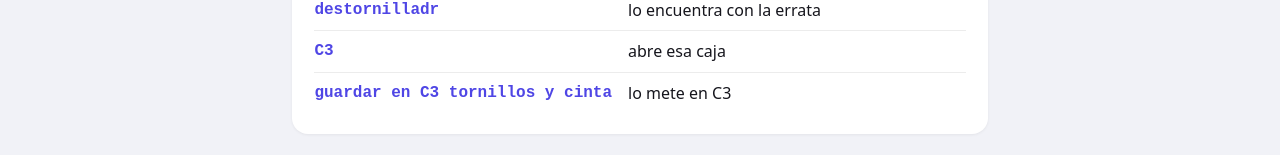
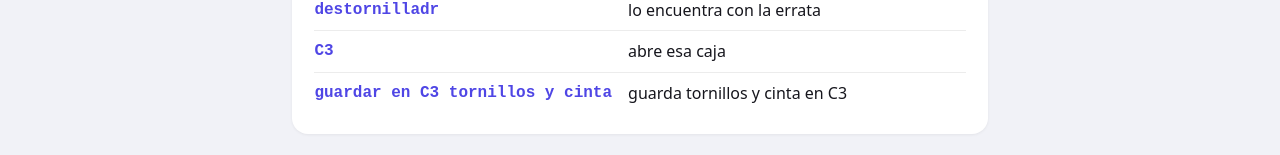
Before and after one commit to yonaesp/cajas-etiquetadas, a plain HTML site: page index.html in a window 1280 px wide. Shown: the part 742-897 px from the top of the page. Drawn offline with Linux system fonts and the light colour scheme.

Commit message:
El ejemplo de guardar dice ahora qué se guarda
«lo mete en C3» no decía QUÉ metía. «guarda tornillos y cinta en C3»
demuestra que la app ha entendido que son dos cosas y cuál es la caja.

Co-Authored-By: Claude Opus 5 (1M context) <noreply@anthropic.com>

```diff
--- a/index.html
+++ b/index.html
@@ -65,7 +65,7 @@
       <tr><td>prismaticos</td><td>lo encuentra aunque lo tengas escrito con tilde</td></tr>
       <tr><td>destornilladr</td><td>lo encuentra con la errata</td></tr>
       <tr><td>C3</td><td>abre esa caja</td></tr>
-      <tr><td>guardar en C3 tornillos y cinta</td><td>lo mete en C3</td></tr>
+      <tr><td>guardar en C3 tornillos y cinta</td><td>guarda tornillos y cinta en C3</td></tr>
     </table>
   </div>
   <p>Una sola barra que entiende lo que escribes y decide sola si buscas o guardas.
```
Also changed, not shown: 1 other file.
